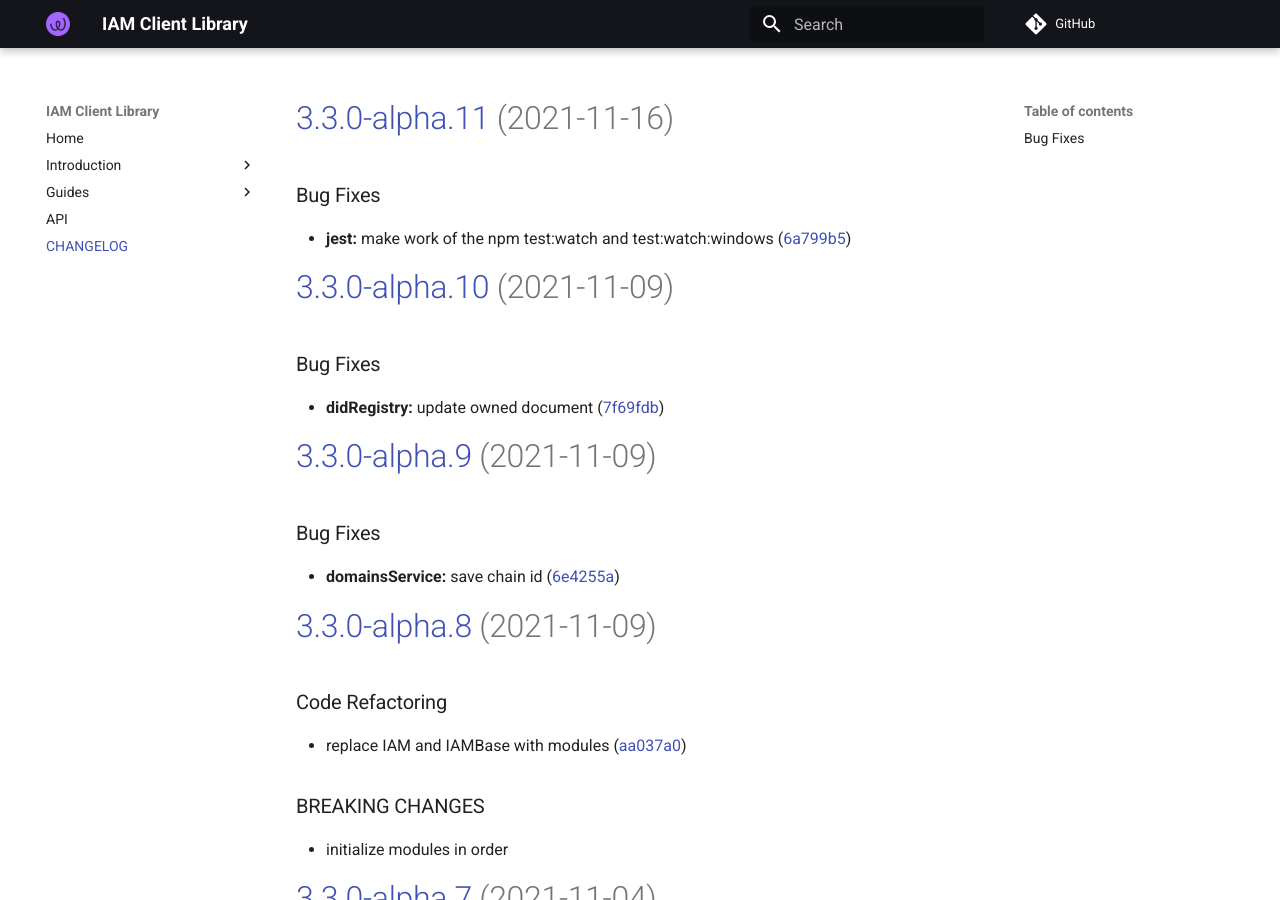
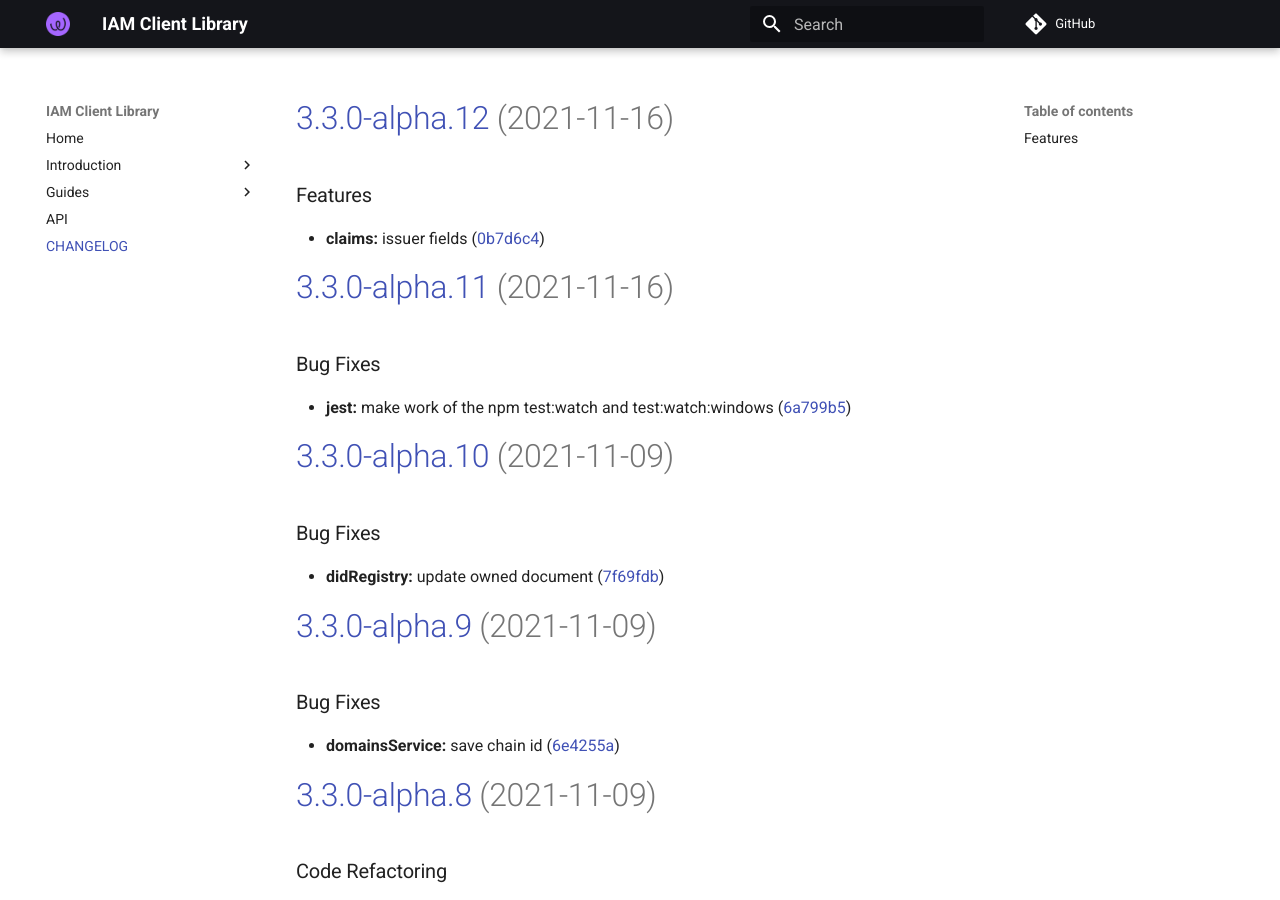
Before and after one commit to energywebfoundation/iam-client-lib, an MkDocs documentation site: the page built from docs/CHANGELOG.md, in a window 1280 px wide and 900 px high. Built offline with MkDocs 1.6.1 and Material for MkDocs 9.7.7, drawn with Linux system fonts in a browser that asks for light colours; comment, search, counter and statistics services are not loaded.

Commit message:
chore(release): 3.3.0-alpha.12 [skip ci]
# [3.3.0-alpha.12](https://github.com/energywebfoundation/iam-client-lib/compare/v3.3.0-alpha.11...v3.3.0-alpha.12) (2021-11-16)

### Features

* **claims:** issuer fields ([0b7d6c4](https://github.com/energywebfoundation/iam-client-lib/commit/0b7d6c45f096a057c6d9d8b131c42745bfa336c9))

```diff
--- a/docs/CHANGELOG.md
+++ b/docs/CHANGELOG.md
@@ -1,3 +1,10 @@
+# [3.3.0-alpha.12](https://github.com/energywebfoundation/iam-client-lib/compare/v3.3.0-alpha.11...v3.3.0-alpha.12) (2021-11-16)
+
+
+### Features
+
+* **claims:** issuer fields ([0b7d6c4](https://github.com/energywebfoundation/iam-client-lib/commit/0b7d6c45f096a057c6d9d8b131c42745bfa336c9))
+
 # [3.3.0-alpha.11](https://github.com/energywebfoundation/iam-client-lib/compare/v3.3.0-alpha.10...v3.3.0-alpha.11) (2021-11-16)
 
 
--- a/package.json
+++ b/package.json
@@ -1,6 +1,6 @@
 {
     "name": "iam-client-lib",
-    "version": "3.3.0-alpha.11",
+    "version": "3.3.0-alpha.12",
     "description": "Library for Decentralized Identity and Access Management",
     "main": "dist/index.js",
     "module": "dist/index.esm.js",
```
